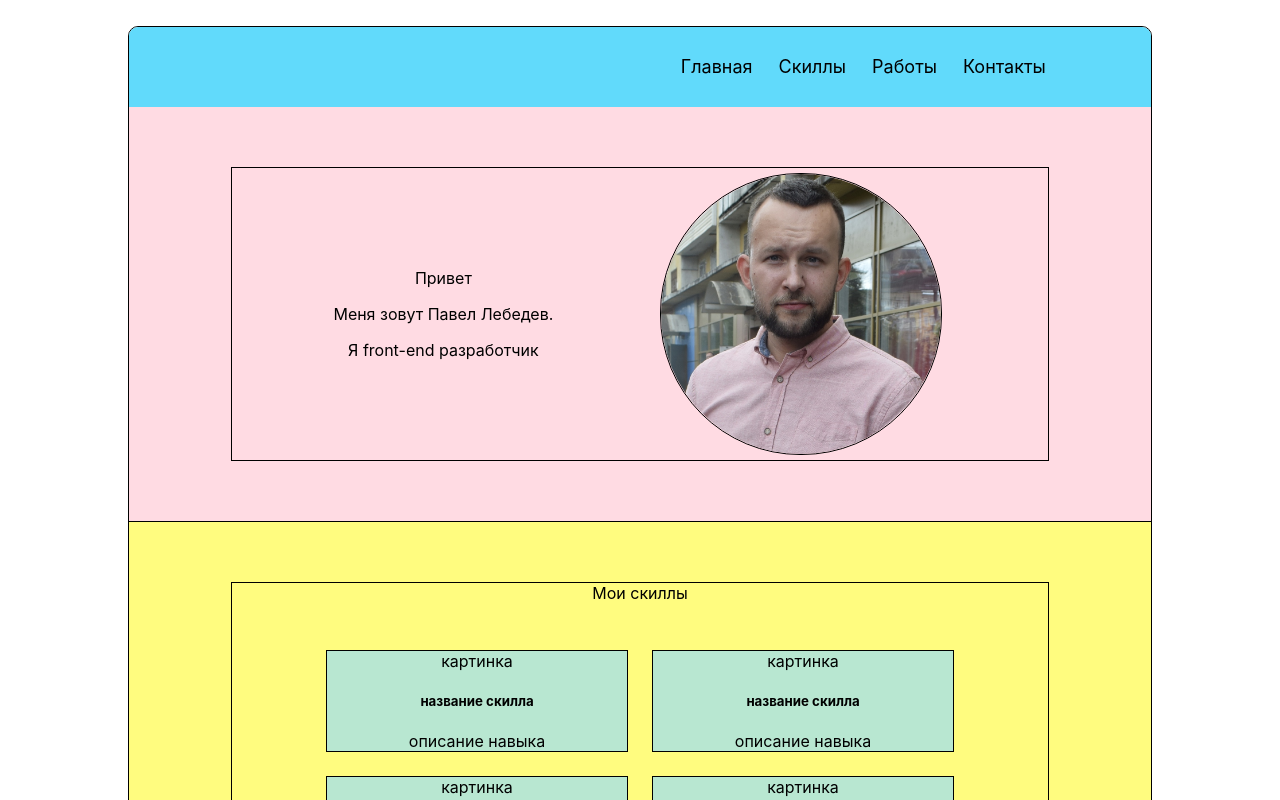
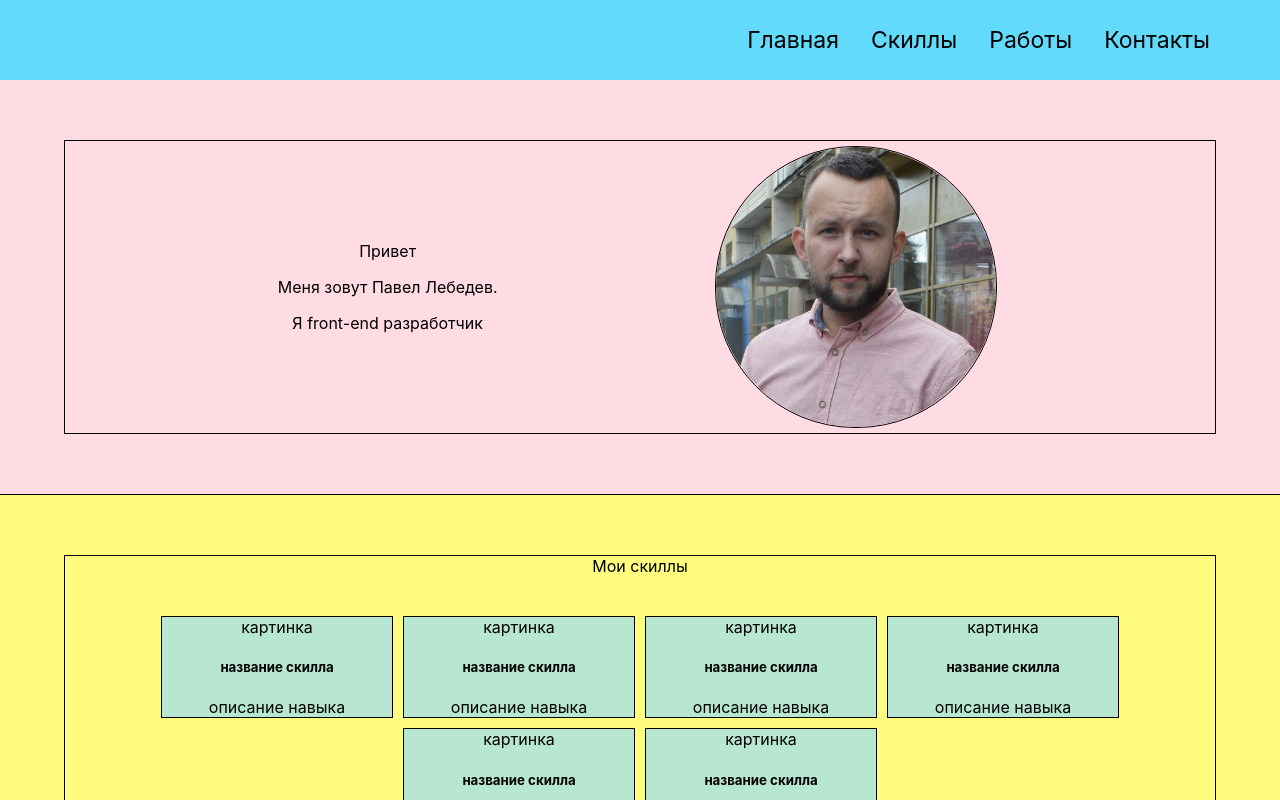
Before and after one commit to PavelLebedev90/CV, a React (Create React App) app: page / in a window 1280 px wide. Shown: the top 800 px of the page. Built offline with nearby package versions, Linux system fonts and the light colour scheme.

Commit message:
update header

```diff
--- a/package.json
+++ b/package.json
@@ -10,9 +10,13 @@
     "@types/node": "^16.7.13",
     "@types/react": "^17.0.20",
     "@types/react-dom": "^17.0.9",
+    "@types/react-scroll": "^1.8.3",
+    "@types/react-transition-group": "^4.4.4",
     "react": "^17.0.2",
     "react-dom": "^17.0.2",
     "react-scripts": "5.0.0",
+    "react-scroll": "^1.8.4",
+    "react-transition-group": "^4.4.2",
     "typescript": "^4.4.2",
     "web-vitals": "^2.1.0"
   },
--- a/src/App.css
+++ b/src/App.css
@@ -1,19 +1,13 @@
 .wrapper{
-/*  display: flex;*/
-/* flex-direction: column;*/
-/*justify-content: space-between;*/
-  width: 80%;
+  max-width: 1350px;
   height: 100%;
-  margin: 2% auto;
-  border: 1px solid;
-  border-radius: 10px;
-  overflow: hidden;
-  box-sizing: border-box;
+  margin: 0 auto;
+
 }
 
 
 .content{
-  flex-basis: 80%;
+  flex-basis: 90%;
   margin: 0 auto;
 }
 
@@ -22,11 +16,29 @@
 
 
 @media screen and (max-width: 700px) {
-  .wrapper {
-    width: 100%;
+
+  .content{
+    flex-basis: 95%;
     margin: 0 auto;
-    border-radius: 0;
-    border:0
   }
+}
+
+.item-enter{
+  opacity: 0;
+  transform: scale(0.9);
+}
+.item-enter-active {
+  opacity: 1;
+  transform: translateX(0);
+  transition: opacity 500ms, transform 500ms;
 
 }
+.item-exit {
+  opacity: 1;
+}
+.item-exit-active {
+  opacity: 0;
+  transform: scale(0.9);
+  transition: opacity 500ms, transform 500ms;
+
+}
--- a/src/Components/BurgerMenu/BurgerMenu.module.css
+++ b/src/Components/BurgerMenu/BurgerMenu.module.css
@@ -1,10 +1,11 @@
 .burger{
     display: none;
 }
-@media screen and (max-width: 400px) {
+@media screen and (max-width: 450px) {
     .burger{
         display: block;
-
+        transition: 2s;
+        transition-duration: 2s;
     }
 }
 .btn{
@@ -15,8 +16,10 @@
     width: 25px;
     height: 20px;
     z-index: 100;
+    transition: 0.5s;
 }
 .btn:before{
+    transition: 0.5s;
     content: '';
     width: 25px;
     height: 3px;
@@ -27,6 +30,18 @@
     border-radius: 2px;
 }
 .btn:after{
+    transition: 0.5s;
+    content: '';
+    width: 25px;
+    height: 3px;
+    position: fixed;
+    top: 45px;
+    right: 40px;
+    background-color: black;
+    border-radius: 2px;
+}
+.btn span{
+    transition: 0.5s;
     content: '';
     width: 25px;
     height: 3px;
@@ -36,39 +51,56 @@
     background-color: black;
     border-radius: 2px;
 }
-.btn span{
+.btnOpen{
+    cursor: pointer;
+    position: absolute;
+    top:25px;
+    right: 40px;
+    width: 25px;
+    height: 20px;
+    z-index: 100;
+    transition: 0.5s;
+}
+.btnOpen:before{
+    transition: 0.5s;
     content: '';
     width: 25px;
     height: 3px;
     position: fixed;
-    top: 45px;
+    top: 35px;
     right: 40px;
     background-color: black;
     border-radius: 2px;
+    transform: rotate(-45deg);
+}
+.btnOpen:after{
+    transition: 0.5s;
+    content: '';
+    width: 25px;
+    height: 3px;
+    position: fixed;
+    top: 35px;
+    right: 40px;
+    background-color: black;
+    border-radius: 2px;
+    transform: rotate(45deg);
+}
+.btnOpen span{
+display: none;
 }
 
 
 .dropWrapper{
-    position: absolute;
-    top: 0;
+    position: fixed;
+    top:0;
     width: 100%;
     height: 300px;
     background-color: #61dafb;
     z-index: 10;
-    animation-duration: .5s;
-    animation-name: drop;
+}
 
-}
-@keyframes drop {
-    0%{
 
-        transform: translateY(-300px);
-    }
-    100%{
 
-        transform: translateY(0);
-    }
-}
 
 .list{
     list-style: none;
--- a/src/Components/BurgerMenu/BurgerMenu.tsx
+++ b/src/Components/BurgerMenu/BurgerMenu.tsx
@@ -1,34 +1,82 @@
 import React, {useState} from 'react';
 import classes from './BurgerMenu.module.css'
+import {CSSTransition, TransitionGroup} from 'react-transition-group';
+import {Link} from 'react-scroll';
 
 const BurgerMenu = () => {
     const [open, setOpen] = useState(false)
+
     const onClickHandler = () => {
         setOpen(!open)
     }
     return (
         <div className={classes.burger}>
+            <TransitionGroup>
+                <CSSTransition
+                    timeout={500}
+                    classNames="btn"
+                >
+                    {open?
+                        <div className={classes.btnOpen} onClick={onClickHandler}>
+                            <span> </span>
+                        </div>
+                        :
                         <div className={classes.btn} onClick={onClickHandler}>
-                <a href='#'><span> </span></a>
+                            <span> </span>
                         </div>
+                    }
+
+                </CSSTransition>
+            </TransitionGroup>
+            <TransitionGroup>
                 {open
-                ? <DropdownList/>
+                    ?
+                    <CSSTransition
+                        timeout={500}
+                        classNames="item"
+                    >
+                        <DropdownList setOpen={setOpen}/>
+                    </CSSTransition>
                     : ''
                 }
+
+            </TransitionGroup>
         </div>
     );
 };
 
 export default BurgerMenu;
+type DropdownListType = {
+    setOpen: (open:boolean)=>void
+}
+const DropdownList = ({ setOpen }:DropdownListType) => {
 
-const DropdownList = () => {
     return (
-        <div className={classes.dropWrapper}>
+
+        <div
+            className={classes.dropWrapper}
+        >
             <ul className={classes.list}>
-                <li><a href="">Главная</a></li>
-                <li><a href="">Скиллы</a></li>
-                <li><a href="">Работы</a></li>
-                <li><a href="">Контакты</a></li>
+                <li>
+                    <Link to={'header'}
+                         smooth={'easeInOutQuad'}
+                         duration={400}><span onClick={()=>setOpen(false)}>Главная</span></Link>
+                </li>
+                <li>
+                    <Link to={'scill'}
+                         smooth={'easeInOutQuad'}
+                         duration={400}><span onClick={()=>setOpen(false)}>Скиллы</span></Link>
+                </li>
+                <li>
+                    <Link to={'works'}
+                         smooth={'easeInOutQuad'}
+                         duration={400}><span onClick={()=>setOpen(false)}>Работы</span></Link>
+                </li>
+                <li>
+                    <Link to={'contacts'}
+                         smooth={'easeInOutQuad'}
+                         duration={400}><span onClick={()=>setOpen(false)}>Контакты</span></Link>
+                </li>
             </ul>
          </div>
     )
--- a/src/Components/Contacts/Contacts.tsx
+++ b/src/Components/Contacts/Contacts.tsx
@@ -3,7 +3,7 @@ import classes from './Contacts.module.css';
 
 const Contacts = () => {
     return (
-        <div className={classes.contacts_wrapper}>
+        <div className={classes.contacts_wrapper} id={'contacts'}>
             <div className="content">
                 <div className={classes.contacts}>
                     <form className={classes.contacts_form}>
--- a/src/Components/Header/Header.tsx
+++ b/src/Components/Header/Header.tsx
@@ -5,7 +5,7 @@ import BurgerMenu from '../BurgerMenu/BurgerMenu';
 
 const Header = () => {
     return (
-        <div className={classes.header}>
+        <div className={classes.header} id={'header'}>
             <BurgerMenu/>
                 <Nav/>
         </div>
--- a/src/Components/MyWorks/MyWork/MyWork.module.css
+++ b/src/Components/MyWorks/MyWork/MyWork.module.css
@@ -5,7 +5,7 @@
     background-color: rgba(145, 219, 255, 0.64);
     align-items: center;
     border: 1px solid;
-    width: 300px;
+    width: 230px;
     flex-wrap: wrap;
-    margin: 12px;
+    margin: 5px;
 }
--- a/src/Components/MyWorks/MyWorks.tsx
+++ b/src/Components/MyWorks/MyWorks.tsx
@@ -5,7 +5,7 @@ import MyWork from './MyWork/MyWork';
 
 const MyWorks = () => {
     return (
-        <div className={classes.myWorks_wrapper}>
+        <div className={classes.myWorks_wrapper} id={'works'}>
             <div className="content">
                 <div className={classes.myWorks}>
                     <div className={classes.myWorks_header}>
--- a/src/Components/Navigation/Nav.module.css
+++ b/src/Components/Navigation/Nav.module.css
@@ -2,7 +2,7 @@
     display: flex;
     justify-content: flex-end;
 }
-@media screen and (max-width: 400px) {
+@media screen and (max-width: 450px) {
     .nav_content{
       display: none;
     }
@@ -14,7 +14,7 @@
 }
 
 .nav a {
-    font-size: 18px;
+    font-size: 23px;
     text-decoration: none;
     color: inherit;
     display: inline-block;
@@ -23,7 +23,7 @@
     cursor: pointer;
     user-select: none;
     transition: 500ms;
-    padding: 3px;
+    padding: 6px;
 }
 .nav a:last-child{
     margin-right: 0;
--- a/src/Components/Navigation/Nav.tsx
+++ b/src/Components/Navigation/Nav.tsx
@@ -1,15 +1,24 @@
 import React from 'react';
 import classes from './Nav.module.css'
+import {Link} from 'react-scroll';
 
 const Nav = () => {
     return (
         <div className={'content'}>
             <div className={classes.nav_content}>
                 <div className={classes.nav}>
-                    <a href={'#1'}>Главная</a>
-                    <a href={'#1'}>Скиллы</a>
-                    <a href={'#1'}>Работы</a>
-                    <a href={'#1'}>Контакты</a>
+                    <Link to={'header'}
+                          smooth={'easeInOutQuad'}
+                          duration={400}>Главная</Link>
+                    <Link to={'scill'}
+                          smooth={'easeInOutQuad'}
+                          duration={400}>Скиллы</Link>
+                    <Link to={'works'}
+                          smooth={'easeInOutQuad'}
+                          duration={400}>Работы</Link>
+                    <Link to={'contacts'}
+                          smooth={'easeInOutQuad'}
+                          duration={400}>Контакты</Link>
                 </div>
             </div>
         </div>
--- a/src/Components/Scills/Scill/Scill.module.css
+++ b/src/Components/Scills/Scill/Scill.module.css
@@ -6,7 +6,7 @@
     background-color: rgba(145,219,255,0.64);
     align-items: center;
     border: 1px solid;
-    width: 300px;
+    width: 230px;
     flex-wrap: wrap;
-    margin: 12px;
+    margin: 5px;
 }
--- a/src/Components/Scills/Scills.tsx
+++ b/src/Components/Scills/Scills.tsx
@@ -4,7 +4,7 @@ import Scill from './Scill/Scill';
 
 const Scills = () => {
     return (
-        <div className={classes.scills_wrapper}>
+        <div className={classes.scills_wrapper}  id={'scill'}>
             <div className="content">
                 <div className={classes.scills}>
                     <div className={classes.scills_header}>
```
Also changed, not shown: 1 other file (tests, documents, lock files or other folders). Lines whose indentation alone changed are shown as unchanged.
